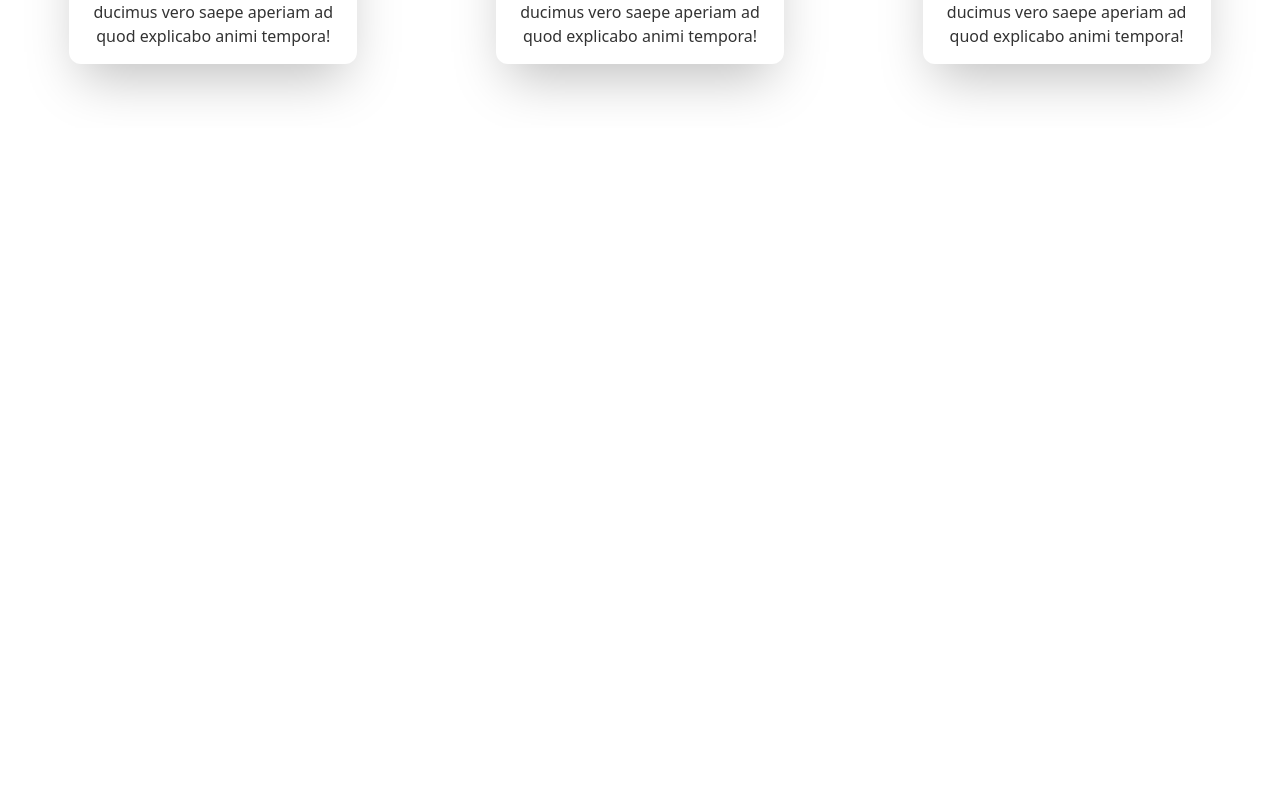
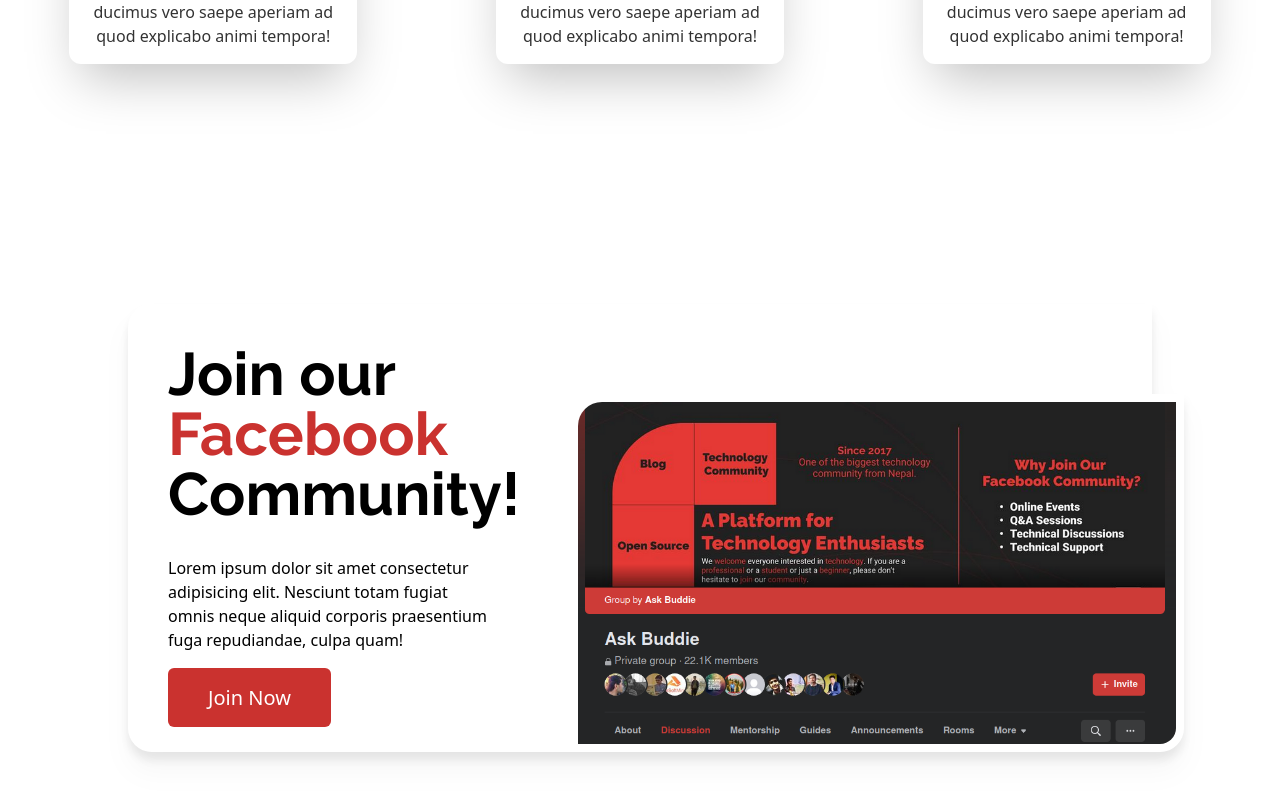
Before and after one commit to askbuddie/askbuddie-bot-docs, a Next.js app: page / in a window 1280 px wide. Shown: the part 1120-1920 px from the top of the page. Before the commit the page ends 1248 px from the top, so only its background shows below. Built offline with nearby package versions, Linux system fonts and the light colour scheme.

Commit message:
feat: implement join-community section

```diff
--- /dev/null
+++ b/components/Landing/Community.js
@@ -0,0 +1,37 @@
+import React from 'react';
+import Heading from '@components/Heading';
+import Link from '@components/Link';
+
+export default function Community() {
+  return (
+    <section className="relative min-h-screen flex">
+      <div className="relative max-w-5xl w-full  m-auto flex items-end bg-white drop-shadow-xl p-10 rounded-l-3xl">
+        <div className="w-80">
+          <Heading level={2} modifier="mb-8">
+            Join our <span className="text-primary-400">Facebook</span>{' '}
+            Community!
+          </Heading>
+          <p className="mb-8">
+            Lorem ipsum dolor sit amet consectetur adipisicing elit. Nesciunt
+            totam fugiat omnis neque aliquid corporis praesentium fuga
+            repudiandae, culpa quam!
+          </p>
+          <Link
+            to="https://www.facebook.com/groups/askbuddie"
+            newTab
+            className="btn"
+          >
+            Join Now
+          </Link>
+        </div>
+        <div className="h-4/5 w-3/5 p-2 bg-white absolute rounded-br-3xl bottom-0 -right-8">
+          <img
+            src="/imgs/fb.png"
+            alt="Ask Buddie Facebook Community"
+            className="w-full h-full object-cover rounded-tl-3xl rounded-br-2xl"
+          />
+        </div>
+      </div>
+    </section>
+  );
+}
--- a/pages/index.js
+++ b/pages/index.js
@@ -1,7 +1,9 @@
+import Head from 'next/head';
+
 import Nav from '@components/Nav';
 import Hero from '@components/Landing/Hero';
 import Features from '@components/Landing/Features';
-import Head from 'next/head';
+import Community from '@components/Landing/Community';
 
 export default function Home() {
   return (
@@ -12,6 +14,7 @@
       <Nav />
       <Hero />
       <Features />
+      <Community />
     </>
   );
 }
```
Also changed, not shown: public/imgs/fb.png (added).
